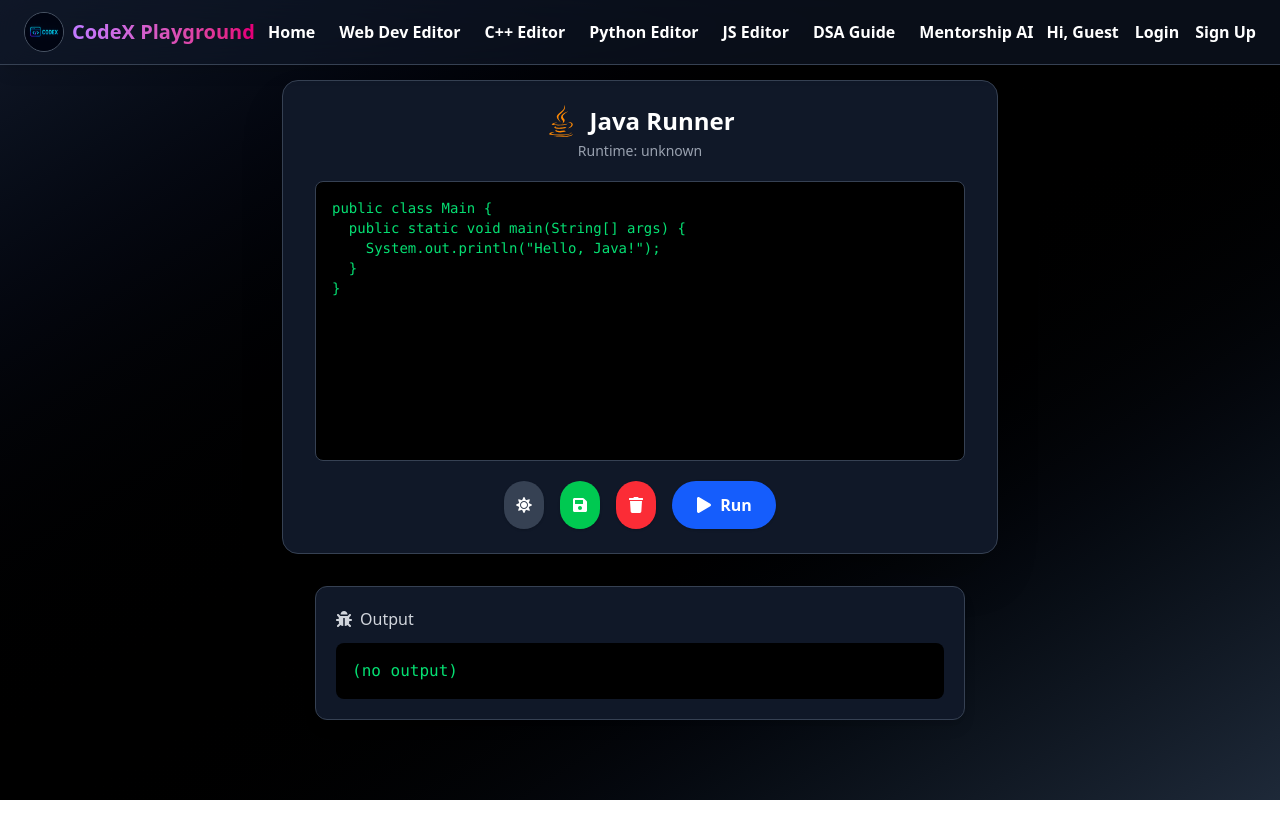
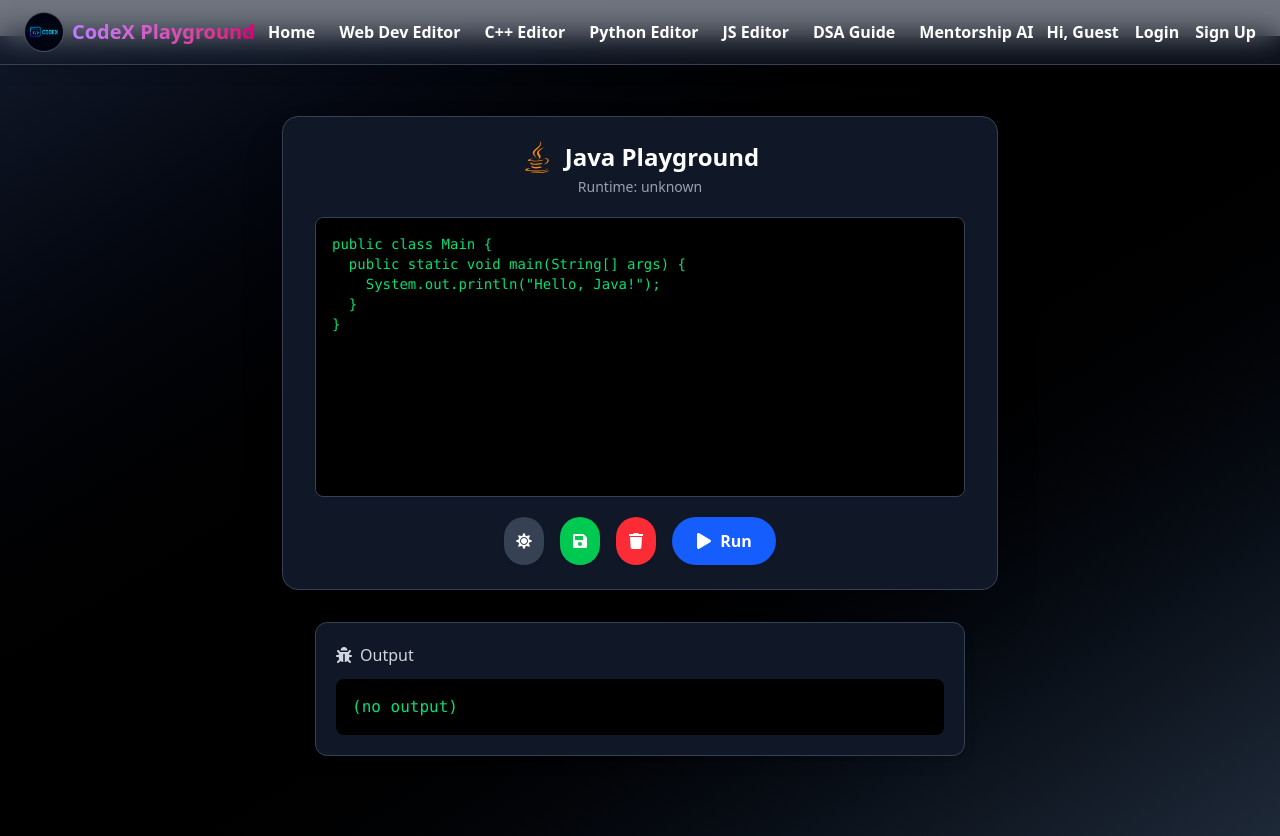
Before and after one commit to Aditya90456/codex_editor, a React (Vite) app: page /java in a window 1280 px wide. Before the commit the page ends 800 px from the top, so only its background shows below. Built offline with nearby package versions, Linux system fonts and the light colour scheme; no server answers.

Commit message:
Update Java.jsx

```diff
--- a/src/component/Java.jsx
+++ b/src/component/Java.jsx
@@ -32,7 +32,7 @@ export default function JavaEditor() {
   const saveCode = () => setOutput("Code saved successfully!");
 
   return (
-    <div className={`min-h-screen flex flex-col items-center justify-center gap-8 transition-colors duration-500 ${theme === "dark" ? "bg-gradient-to-br from-gray-900 via-black to-gray-800" : "bg-gradient-to-br from-yellow-50 to-white"}`}>
+    <div className={`min-h-screen flex mt-9 flex-col items-center justify-center gap-8 transition-colors duration-500 ${theme === "dark" ? "bg-gradient-to-br from-gray-900 via-black to-gray-800" : "bg-gradient-to-br from-yellow-50 to-white"}`}>
       <motion.div
         initial={{ scale: 0.9, opacity: 0 }}
         animate={{ scale: 1, opacity: 1 }}
@@ -42,7 +42,7 @@ export default function JavaEditor() {
         <div className="flex flex-col items-center gap-1">
           <div className="flex items-center gap-3 text-2xl font-bold">
             <FaJava className={`${theme === "dark" ? "text-orange-400" : "text-orange-600"}`} size={32} />
-            <span className={`${theme === "dark" ? "text-white" : "text-gray-900"}`}>Java Runner</span>
+            <span className={`${theme === "dark" ? "text-white" : "text-gray-900"}`}>Java Playground </span>
           </div>
           <div className={`text-sm ${theme === "dark" ? "text-gray-400" : "text-gray-600"}`}>
             Runtime: {javaVersion}
```
